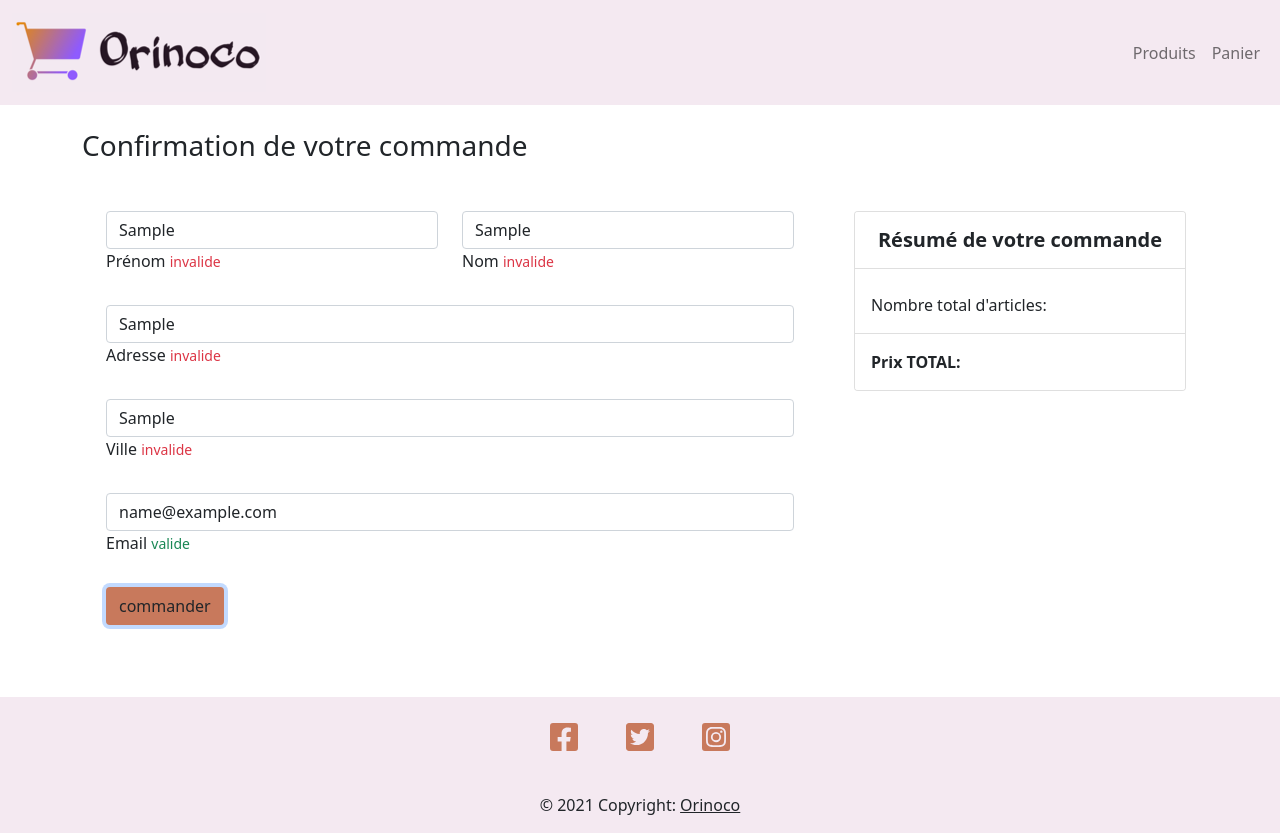
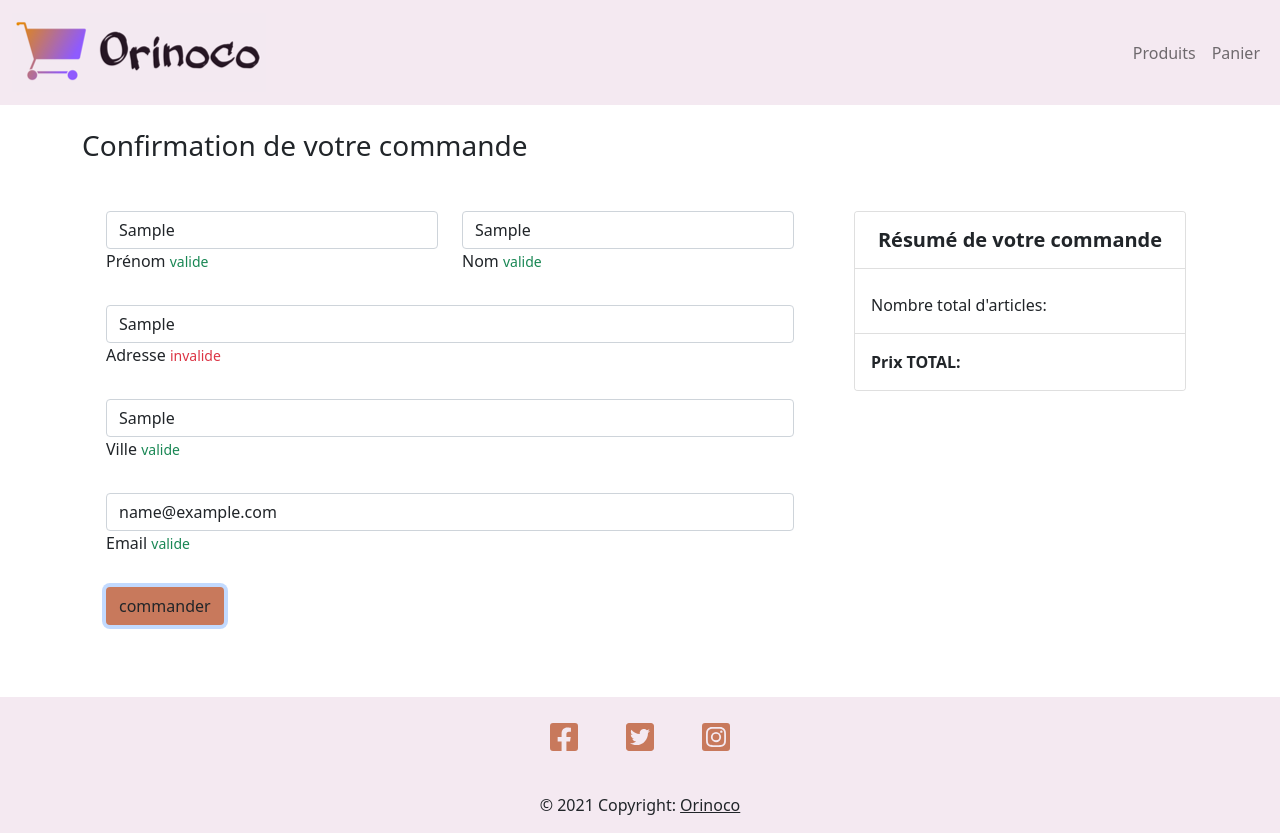
Before and after one commit to Hilali34/HilaliAbdelali_05_21012021, a plain HTML site: page Front/order-confirmation.html in a window 1280 px wide. Both pictures are taken after typing "Sample", "Sample", "Sample", "Sample", "name@example.com" into the empty fields and a click on the input "commander". Drawn offline with Linux system fonts and the light colour scheme.

```diff
--- a/Front/order-confirmation.js
+++ b/Front/order-confirmation.js
@@ -1,6 +1,6 @@
 // test Regex prénom
 const isFirstNameValid = () => {
-    const infoRegExp = new RegExp(/^([a-zA]+[,.]?[ ]?|[a-zA]+['-]?)+$/);
+    const infoRegExp = new RegExp(/^([a-zA-Z]+[,.]?[ ]?|[a-zA-Z]+['-]?)+$/);
     const firstNameInput = document.querySelector("#form-order").firstName;
     console.log(firstNameInput)
     return infoRegExp.test(firstNameInput.value);
@@ -8,7 +8,7 @@
 
 // test Regex nom
 const isLastNameValid = () => {
-    const infoRegExp = new RegExp(/^([a-zA]+[,.]?[ ]?|[a-zA]+['-]?)+$/);
+    const infoRegExp = new RegExp(/^([a-zA-Z]+[,.]?[ ]?|[a-zA-Z]+['-]?)+$/);
     const lastNameInput = document.querySelector("#form-order").lastName;
     console.log(lastNameInput)
     return infoRegExp.test(lastNameInput.value);
@@ -16,7 +16,7 @@
 
 // test Regex ville
 const isCityValid = () => {
-    const infoRegExp = new RegExp(/^([a-zA]+[,.]?[ ]?|[a-zA]+['-]?)+$/);
+    const infoRegExp = new RegExp(/^([a-zA-Z]+[,.]?[ ]?|[a-zA-Z]+['-]?)+$/);
     const cityInput = document.querySelector("#form-order").city;
     console.log(cityInput)
     return infoRegExp.test(cityInput.value);
@@ -184,10 +184,15 @@
 
 const postOrderInfo = function () {
     const formSubmit = document.getElementById("form-order");
+    const firstNameInput = document.querySelector("#form-order").firstName;
+    const lastNameInput = document.querySelector("#form-order").lastName;
+    const emailInput = document.querySelector("#form-order").email;
+    const addressInput = document.querySelector("#form-order").address;
+    const cityInput = document.querySelector("#form-order").city;
+
 
     formSubmit.addEventListener("submit", function (e) {
         e.preventDefault();
-
         const formData = new FormData(this);
         console.log(formData)
 
@@ -221,7 +226,13 @@
                     localStorage.setItem("checkOut", JSON.stringify(json));
                 })
                 .catch(error => console.log(error));
+
+        if(isFormValid()) {
+
+            document.getElementById("form-order").submit();
+        }
     })
+
 }
 
 
@@ -231,16 +242,5 @@
     checkValidityCity();
     checkValidityAddress();
     checkValidityEmail();
-
-    document.getElementById("form-order").addEventListener('submit', (e) => {
-        e.preventDefault();
-
-       if(isFormValid()){
-           document.getElementById("form-order").submit();
-
-       }
+    postOrderInfo();
 })
-
-    postOrderInfo();
-
-})
```
Also changed, not shown: Front/check-out.html (+6 -2 lines), Front/check-out.js (+12 -0 lines). Lines whose indentation alone changed are shown as unchanged.
